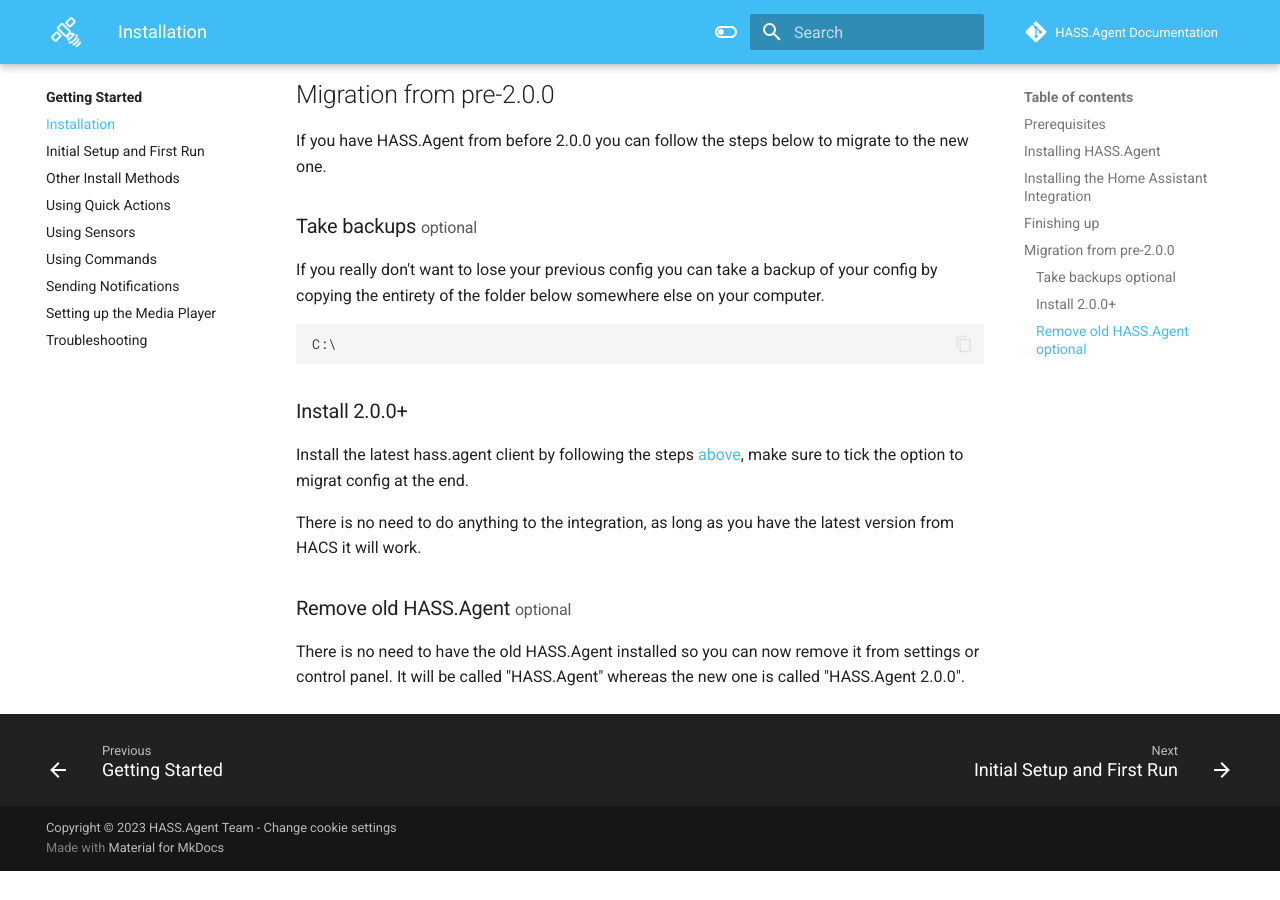
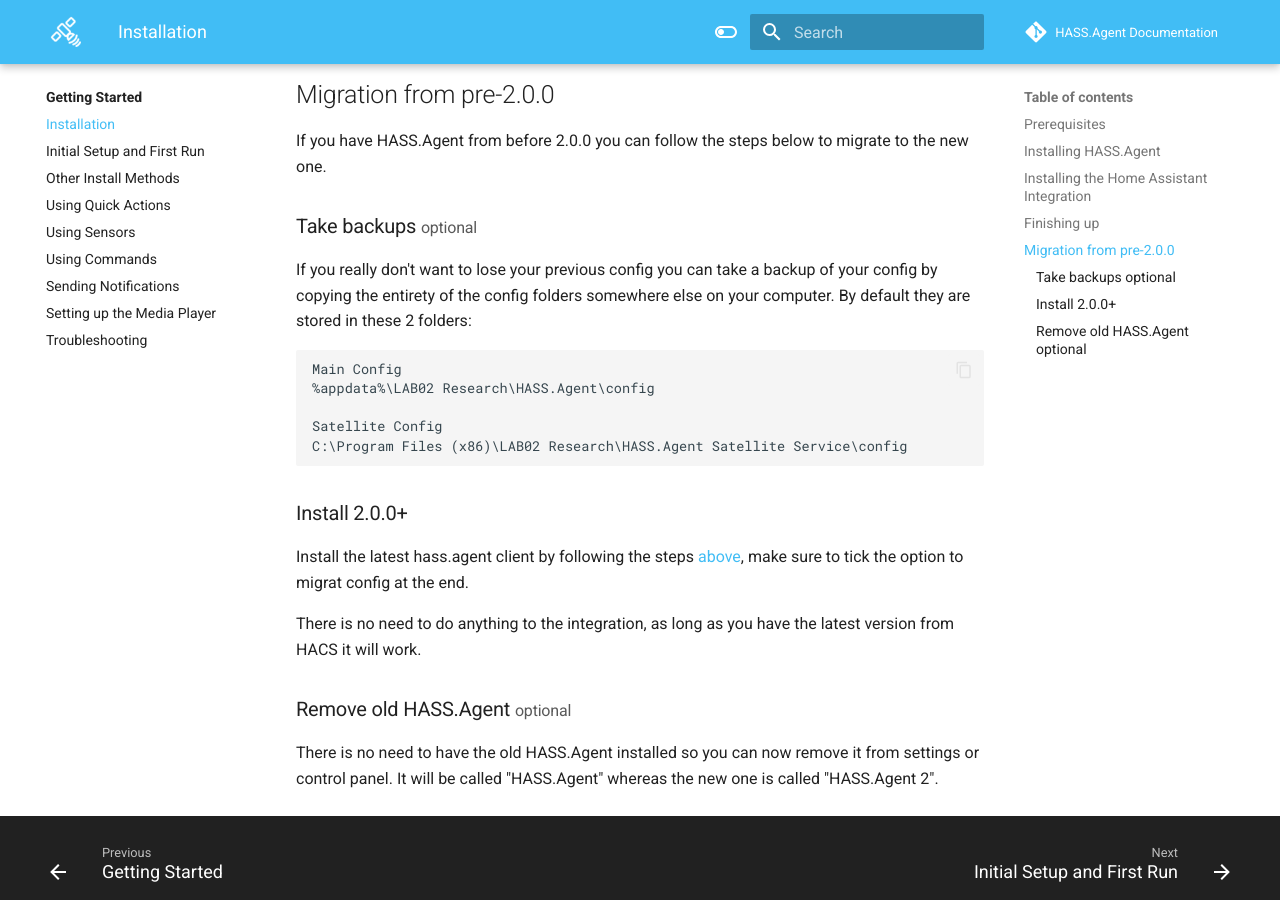
Before and after one commit to hass-agent/HASS.Agent-Documentation, an MkDocs documentation site: the page built from docs/getting-started/installation.md, in a window 1280 px wide and 900 px high, scrolled down 1655 px. Built offline with MkDocs 1.6.1 and Material for MkDocs 9.7.7, drawn with Linux system fonts in a browser that asks for light colours; a script that is not in the unit is left out; comment, search, counter and statistics services are not loaded; the version menu is left out; before the commit the page ends 2526 px from its top, so only the background shows below that.

Commit message:
HAD-91 Add old config backup path in migration section - installation page

````diff
--- a/docs/getting-started/installation.md
+++ b/docs/getting-started/installation.md
@@ -55,10 +55,14 @@
 
 ### Take backups <small>optional</small>
 
-If you really don't want to lose your previous config you can take a backup of your config by copying the entirety of the folder below somewhere else on your computer.
+If you really don't want to lose your previous config you can take a backup of your config by copying the entirety of the config folders somewhere else on your computer. By default they are stored in these 2 folders:
 
 ```
-C:\
+Main Config
+%appdata%\LAB02 Research\HASS.Agent\config
+
+Satellite Config
+C:\Program Files (x86)\LAB02 Research\HASS.Agent Satellite Service\config
 ```
 
 ### Install 2.0.0+
@@ -69,4 +73,4 @@
 
 ### Remove old HASS.Agent <small>optional</small>
 
-There is no need to have the old HASS.Agent installed so you can now remove it from settings or control panel. It will be called "HASS.Agent" whereas the new one is called "HASS.Agent 2.0.0".
+There is no need to have the old HASS.Agent installed so you can now remove it from settings or control panel. It will be called "HASS.Agent" whereas the new one is called "HASS.Agent 2".
````
